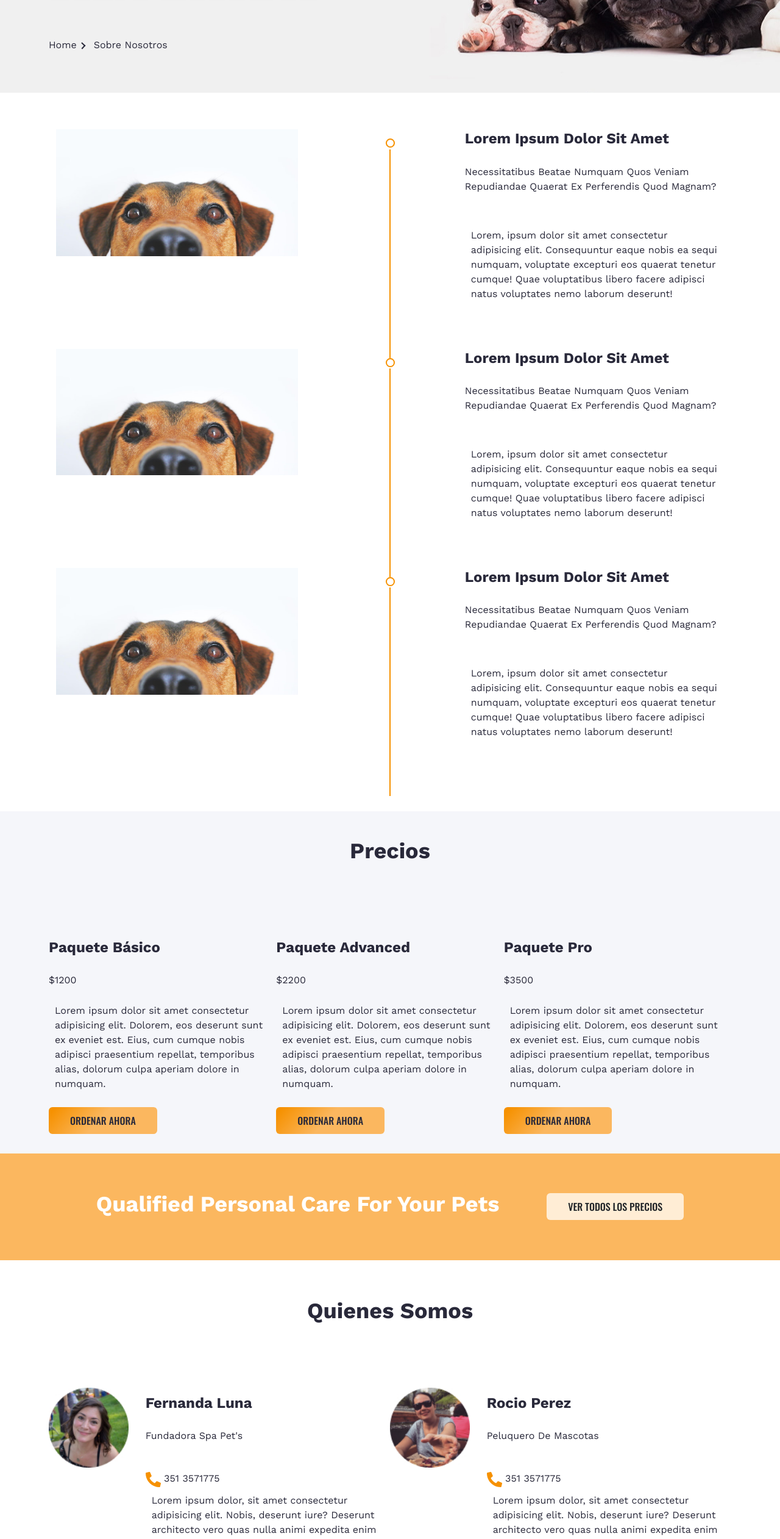
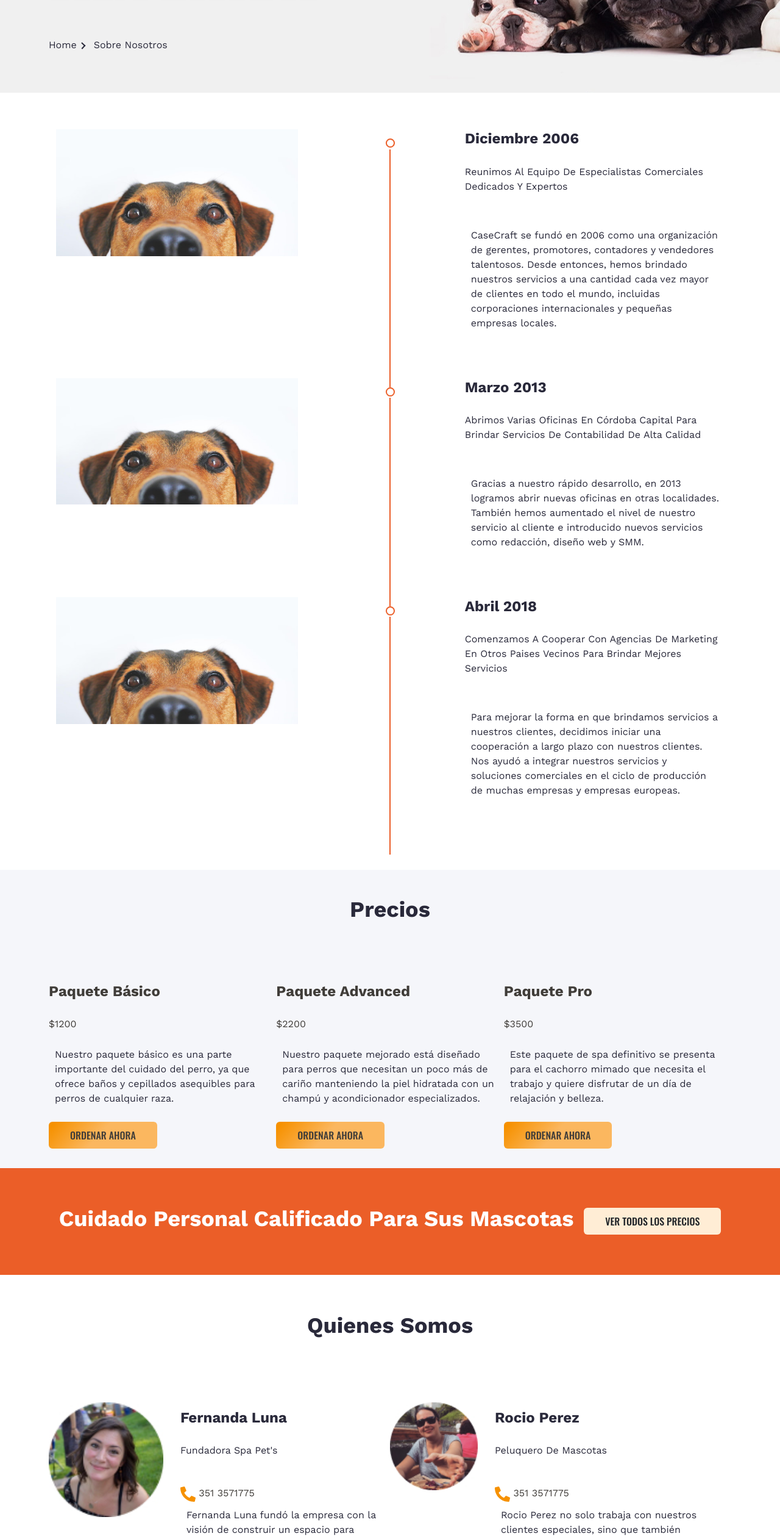
Before and after one commit to Mfluna/Spa-Pets, a plain HTML site: page pages/sobre-nosotros.html in a window 1280 px wide. Shown: the part 273-2796 px from the top of the page at 61% size. Drawn offline with nearby package versions, Linux system fonts and the light colour scheme; a web font is replaced by a local one.

Commit message:
cambios de textos

```diff
--- a/css/styles.css
+++ b/css/styles.css
@@ -5,11 +5,11 @@
 }
 :root {
   /* COLORS */
-  --c-primary: #f69100;
-  --c-secondary: #f8f8f8;
-  --c-terciary: #151515;
-  --c-fourth: #f1f1f1;
-  --c-hover: #222;
+  --c-primary: #EB5E28;
+  --c-secondary: #FFFCF2;
+  --c-terciary: #252422;
+  --c-fourth: #CCC5B9;
+  --c-hover: #403D39;
 
   /* ANIMACIONES */
 
@@ -31,7 +31,7 @@ body {
 a,
 a:hover {
   text-decoration: none;
-  color: rgb(41, 41, 58);
+  color: var(--c-hover);
   -webkit-transition: 0.3s all ease;
   -o-transition: 0.3s all ease;
   transition: 0.3s all ease;
@@ -221,7 +221,7 @@ header#page-header li.menu-item a {
   font-size: 1rem;
 }
 header#page-header li.menu-item a:hover {
-  color: var(--c-primary);
+  color: var(--c-fourth);
   border-radius: 6px;
   border: 0px solid transparent;
 }
@@ -329,7 +329,8 @@ main {
 .sobre-nosotros {
   padding: 50px 0 50px 0;
   /* margin: 50px 0 50px 0; */
-  background-color: #f8f8f8;
+  background-color: var(--c-fourth);
+  color: var(--c-secondary);
 }
 .sobre-nosotros .title {
   text-align: center;
@@ -337,6 +338,7 @@ main {
 }
 .sobre-nosotros .text {
   grid-area: text;
+
 }
 .sobre-nosotros .container {
   display: grid;
@@ -358,11 +360,7 @@ main {
 .cuidado-calificado {
   padding: 50px 0 50px 0;
   background: var(--c-primary);
-  background: linear-gradient(
-    312deg,
-    rgba(246, 145, 0, 0) 0%,
-    rgba(251, 183, 95, 1) 0%
-  );
+
 }
 .cuidado-calificado .container {
   display: grid;
@@ -542,7 +540,7 @@ section#items-garantizado{
 
 .servicios {
   padding: 50px 0 50px 0;
-  background-color: #f5f6fa;
+  background-color: var(--c-secondary);
 }
 
 .servicios .container {
@@ -1044,7 +1042,7 @@ section#items-garantizado{
   display: inline-block;
   margin: 0;
   padding: 0;
-  background-color: var(--c-primary);
+  background-color: var(--c-fourth);
   color: #fff;
 }
 .footer-20192 .social li a > span {
--- a/pages/sobre-nosotros.html
+++ b/pages/sobre-nosotros.html
@@ -126,45 +126,46 @@
                     <figure class="imagen-flex"><img src="../img/dog-04.jpg" alt="Perrito asomandose"></figure>
                     <div class="line-divider"></div>
                     <div class="date">
-                        <p class="title-flex">Lorem ipsum dolor sit amet</p>
+                        <p class="title-flex">Diciembre 2006</p>
                         <p class="subtitle-flex">
-                            Necessitatibus beatae numquam quos veniam repudiandae quaerat ex perferendis quod magnam?
+                            Reunimos al equipo de especialistas comerciales dedicados y expertos
                         </p>
-                        <p class="text-flex">Lorem, ipsum dolor sit amet consectetur adipisicing elit. Consequuntur
-                            eaque
-                            nobis ea sequi numquam, voluptate excepturi eos quaerat tenetur cumque! Quae voluptatibus
-                            libero
-                            facere adipisci natus voluptates nemo laborum deserunt!</p>
+                        <p class="text-flex">
+                            CaseCraft se fundó en 2006 como una organización de gerentes, promotores, contadores y
+                            vendedores talentosos. Desde entonces, hemos brindado nuestros servicios a una cantidad cada
+                            vez mayor de clientes en todo el mundo, incluidas corporaciones internacionales y pequeñas
+                            empresas locales.</p>
                     </div>
                 </div>
                 <div class="item box-secondary">
                     <figure class="imagen-flex"><img src="../img/dog-04.jpg" alt="Perrito asomandose"></figure>
                     <div class="line-divider"></div>
                     <div class="date">
-                        <p class="title-flex">Lorem ipsum dolor sit amet</p>
+                        <p class="title-flex">Marzo 2013</p>
                         <p class="subtitle-flex">
-                            Necessitatibus beatae numquam quos veniam repudiandae quaerat ex perferendis quod magnam?
+                            Abrimos varias oficinas en Córdoba Capital para brindar servicios de contabilidad de alta
+                            calidad
                         </p>
-                        <p class="text-flex">Lorem, ipsum dolor sit amet consectetur adipisicing elit. Consequuntur
-                            eaque
-                            nobis ea sequi numquam, voluptate excepturi eos quaerat tenetur cumque! Quae voluptatibus
-                            libero
-                            facere adipisci natus voluptates nemo laborum deserunt!</p>
+                        <p class="text-flex">
+                            Gracias a nuestro rápido desarrollo, en 2013 logramos abrir nuevas oficinas en otras
+                            localidades.
+                            También hemos aumentado el nivel de nuestro
+                            servicio al cliente e introducido nuevos servicios como redacción, diseño web y SMM.</p>
                     </div>
                 </div>
                 <div class="item box-terciary">
                     <figure class="imagen-flex"><img src="../img/dog-04.jpg" alt="Perrito asomandose"></figure>
                     <div class="line-divider"></div>
                     <div class="date">
-                        <p class="title-flex">Lorem ipsum dolor sit amet</p>
+                        <p class="title-flex">Abril 2018</p>
                         <p class="subtitle-flex">
-                            Necessitatibus beatae numquam quos veniam repudiandae quaerat ex perferendis quod magnam?
+                            Comenzamos a cooperar con agencias de marketing en otros paises vecinos para brindar mejores
+                            servicios
                         </p>
-                        <p class="text-flex">Lorem, ipsum dolor sit amet consectetur adipisicing elit. Consequuntur
-                            eaque
-                            nobis ea sequi numquam, voluptate excepturi eos quaerat tenetur cumque! Quae voluptatibus
-                            libero
-                            facere adipisci natus voluptates nemo laborum deserunt!</p>
+                        <p class="text-flex">Para mejorar la forma en que brindamos servicios a nuestros clientes,
+                            decidimos iniciar una cooperación a largo plazo con nuestros clientes.
+                            Nos ayudó a integrar nuestros servicios y soluciones comerciales en el ciclo de producción
+                            de muchas empresas y empresas europeas.</p>
                     </div>
                 </div>
             </div>
@@ -181,11 +182,9 @@
                             <p class="title-flex">paquete básico</p>
                             <p class="pricing-basic">$1200</p>
                         </a>
-                        <p class="text-flex">Lorem ipsum dolor sit amet consectetur adipisicing elit. Dolorem, eos
-                            deserunt
-                            sunt ex eveniet est. Eius, cum cumque nobis adipisci praesentium repellat, temporibus
-                            alias,
-                            dolorum culpa aperiam dolore in numquam.
+                        <p class="text-flex">
+                            Nuestro paquete básico es una parte importante del cuidado del perro, ya que ofrece baños y
+                            cepillados asequibles para perros de cualquier raza.
                         </p>
                         <button class="btn"><a href="#">ordenar ahora</a></button>
                     </div>
@@ -197,11 +196,9 @@
                             <p class="title-flex">paquete advanced</p>
                             <p class="pricing-advanced">$2200</p>
                         </a>
-                        <p class="text-flex">Lorem ipsum dolor sit amet consectetur adipisicing elit. Dolorem, eos
-                            deserunt
-                            sunt ex eveniet est. Eius, cum cumque nobis adipisci praesentium repellat, temporibus
-                            alias,
-                            dolorum culpa aperiam dolore in numquam.
+                        <p class="text-flex">
+                            Nuestro paquete mejorado está diseñado para perros que necesitan un poco más de cariño
+                            manteniendo la piel hidratada con un champú y acondicionador especializados.
                         </p>
                         <button class="btn"><a href="#">ordenar ahora</a></button>
                     </div>
@@ -213,11 +210,9 @@
                             <p class="title-flex">paquete pro</p>
                             <p class="pricing-pro">$3500</p>
                         </a>
-                        <p class="text-flex">Lorem ipsum dolor sit amet consectetur adipisicing elit. Dolorem, eos
-                            deserunt
-                            sunt ex eveniet est. Eius, cum cumque nobis adipisci praesentium repellat, temporibus
-                            alias,
-                            dolorum culpa aperiam dolore in numquam.
+                        <p class="text-flex">
+                            Este paquete de spa definitivo se presenta para el cachorro mimado que necesita el trabajo y
+                            quiere disfrutar de un día de relajación y belleza.
                         </p>
                         <button class="btn"><a href="#">ordenar ahora</a></button>
                     </div>
@@ -230,7 +225,7 @@
         <section class="cuidado-calificado">
             <div class="container">
                 <h3 class="title">
-                    Qualified Personal Care For Your Pets
+                    Cuidado personal calificado para sus mascotas
                 </h3>
                 <div class="btn-precios">
                     <button class="btn">
@@ -254,12 +249,8 @@
                             <div class="numero-contacto">
                                 <img src="../img/phone-alt1.svg" alt=""> <a href="#">351 3571775</a>
                             </div>
-                            <p class="text-flex">Lorem ipsum dolor, sit amet consectetur adipisicing elit.
-                                Nobis,
-                                deserunt iure?
-                                Deserunt architecto vero quas nulla animi expedita enim dolorem iste, saepe
-                                tempore
-                                voluptatem molestiae neque est a maiores totam?</p>
+                            <p class="text-flex">Fernanda Luna fundó la empresa con la visión de construir un espacio
+                                para nuestras mascotas, y que ellos se sientas mimados.</p>
                         </div>
                     </div>
                 </div>
@@ -273,12 +264,11 @@
                             <div class="numero-contacto">
                                 <img src="../img/phone-alt1.svg" alt=""> <a href="#">351 3571775</a>
                             </div>
-                            <p class="text-flex">Lorem ipsum dolor, sit amet consectetur adipisicing elit.
-                                Nobis,
-                                deserunt iure?
-                                Deserunt architecto vero quas nulla animi expedita enim dolorem iste, saepe
-                                tempore
-                                voluptatem molestiae neque est a maiores totam?</p>
+                            <p class="text-flex">
+                                Rocio Perez no solo trabaja con nuestros clientes especiales, sino que también
+                                administra el
+                                trabajo del departamento más grande de Córdoba y ayuda en el desarrollo del plan de
+                                negocios.</p>
                         </div>
                     </div>
                 </div>
@@ -293,12 +283,9 @@
                             <div class="numero-contacto">
                                 <img src="../img/phone-alt1.svg" alt=""> <a href="#">351 3571775</a>
                             </div>
-                            <p class="text-flex">Lorem ipsum dolor, sit amet consectetur adipisicing elit.
-                                Nobis,
-                                deserunt iure?
-                                Deserunt architecto vero quas nulla animi expedita enim dolorem iste, saepe
-                                tempore
-                                voluptatem molestiae neque est a maiores totam?</p>
+                            <p class="text-flex">David es responsable de brindar orientación financiera y apoyo a
+                                nuestros
+                                clientes y empleados para que puedan tomar decisiones comerciales acertadas.</p>
                         </div>
                     </div>
                 </div>
@@ -313,12 +300,9 @@
                             <div class="numero-contacto">
                                 <img src="../img/phone-alt1.svg" alt=""> <a href="#">351 3571775</a>
                             </div>
-                            <p class="text-flex">Lorem ipsum dolor, sit amet consectetur adipisicing elit.
-                                Nobis,
-                                deserunt iure?
-                                Deserunt architecto vero quas nulla animi expedita enim dolorem iste, saepe
-                                tempore
-                                voluptatem molestiae neque est a maiores totam?</p>
+                            <p class="text-flex">
+                                Juan es un reconocido profesional a la hora de gestionar nuestras campañas de
+                                marketing y eventos promocionales. El es nuestro gerente de marketing número 1.</p>
                         </div>
                     </div>
                 </div>
@@ -357,9 +341,12 @@
                     <div class="col-md-3">
                         <h3>seguinos</h3>
                         <ul class="list-unstyled social">
-                            <li><a href="#"><span class="icon-facebook"><img src="../img/face.svg" alt=""></span></a></li>
-                            <li><a href="#"><span class="icon-instagram"><img src="../img/insta.svg" alt=""></span></a></li>
-                            <li><a href="#"><span class="icon-whatsapp"><img src="../img/wsp.svg" alt=""></span></a></li>
+                            <li><a href="#"><span class="icon-facebook"><img src="../img/face.svg" alt=""></span></a>
+                            </li>
+                            <li><a href="#"><span class="icon-instagram"><img src="../img/insta.svg" alt=""></span></a>
+                            </li>
+                            <li><a href="#"><span class="icon-whatsapp"><img src="../img/wsp.svg" alt=""></span></a>
+                            </li>
                         </ul>
                     </div>
 
```
Also changed, not shown: index.html (+26 -23 lines), pages/servicios.html (+15 -16 lines), img/icono-home-01.svg, img/icono-home-02.svg, img/icono-home-03.svg, img/icono-home-04.svg.
